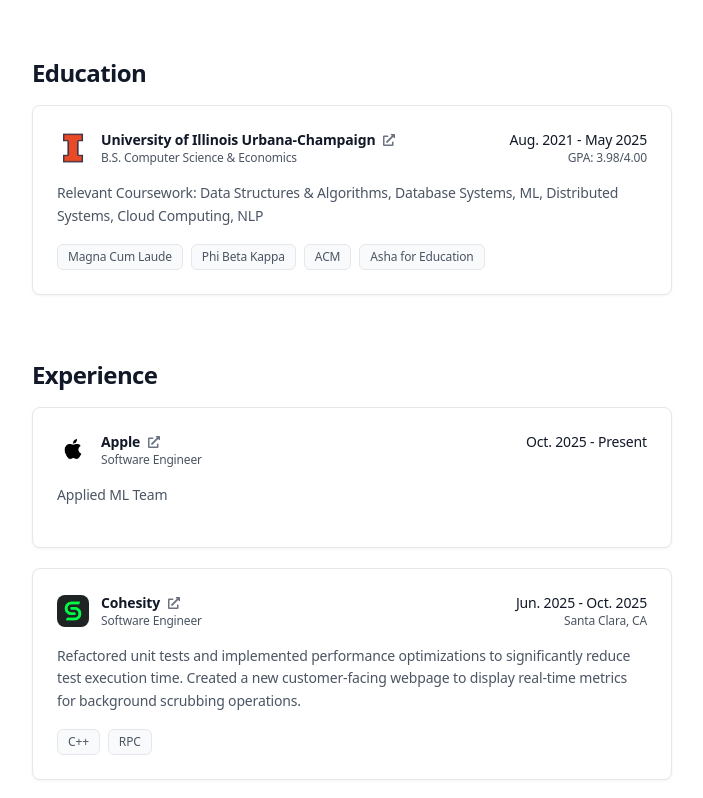
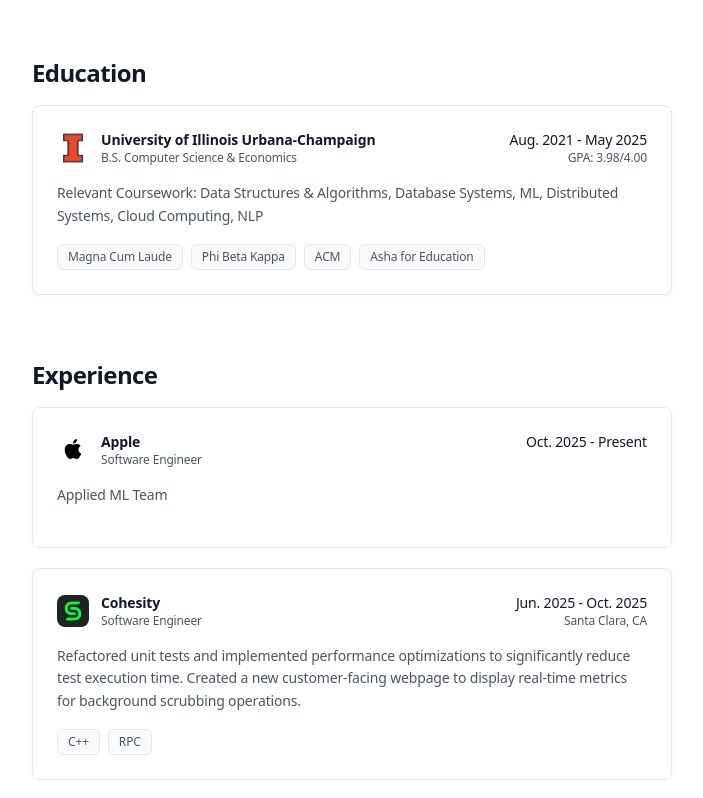
Before and after one commit to kpulgari/kpulgari.github.io, a React (Vite) app: page / in a window 1280 px wide. Shown: the part 600-1398 px from the top of the page, without its empty margins (288-991 px from the left). Built offline with nearby package versions, Linux system fonts and the light colour scheme.

Commit message:
Remove links + update dependencies

```diff
--- a/package.json
+++ b/package.json
@@ -33,6 +33,6 @@
     "globals": "^15.9.0",
     "postcss": "^8.4.41",
     "tailwindcss": "^3.2.0",
-    "vite": "^5.4.1"
+    "vite": "^7.3.1"
   }
 }
--- a/src/page.jsx
+++ b/src/page.jsx
@@ -311,16 +311,8 @@
                         alt="UIUC Logo"
                       />
                       <div>
-                        <div className="font-semibold lg:text-sm md:text-sm text-xs flex-row flex items-center space-x-2 text-gray-900 dark:text-white">
-                          <div>University of Illinois Urbana-Champaign</div>
-                          <a
-                            href="https://illinois.edu"
-                            target="_blank"
-                            rel="noopener noreferrer"
-                            className="text-gray-500 hover:text-sky-500 dark:text-gray-400 dark:hover:text-sky-400"
-                          >
-                            <FaExternalLinkAlt className="w-3 h-3"></FaExternalLinkAlt>
-                          </a>
+                        <div className="font-semibold lg:text-sm md:text-sm text-xs text-gray-900 dark:text-white">
+                          University of Illinois Urbana-Champaign
                         </div>
                         <div className="text-xs text-gray-600 dark:text-gray-400">
                           B.S. Computer Science & Economics
@@ -374,16 +366,8 @@
                         <div className="flex flex-row space-x-3 items-center">
                           {w["image"]}
                           <div>
-                            <div className="font-semibold lg:text-sm md:text-sm text-xs flex-row flex items-center space-x-2 text-gray-900 dark:text-white">
-                              <div>{w["name"]}</div>
-                              <a
-                                href={w["link"]}
-                                target="_blank"
-                                rel="noopener noreferrer"
-                                className="text-gray-500 hover:text-sky-500 dark:text-gray-400 dark:hover:text-sky-400"
-                              >
-                                <FaExternalLinkAlt className="w-3 h-3"></FaExternalLinkAlt>
-                              </a>
+                            <div className="font-semibold lg:text-sm md:text-sm text-xs text-gray-900 dark:text-white">
+                              {w["name"]}
                             </div>
                             <div className="text-xs text-gray-600 dark:text-gray-400">
                               {w["role"]}
```
Also changed, not shown: 1 other file (tests, documents, lock files or other folders).
